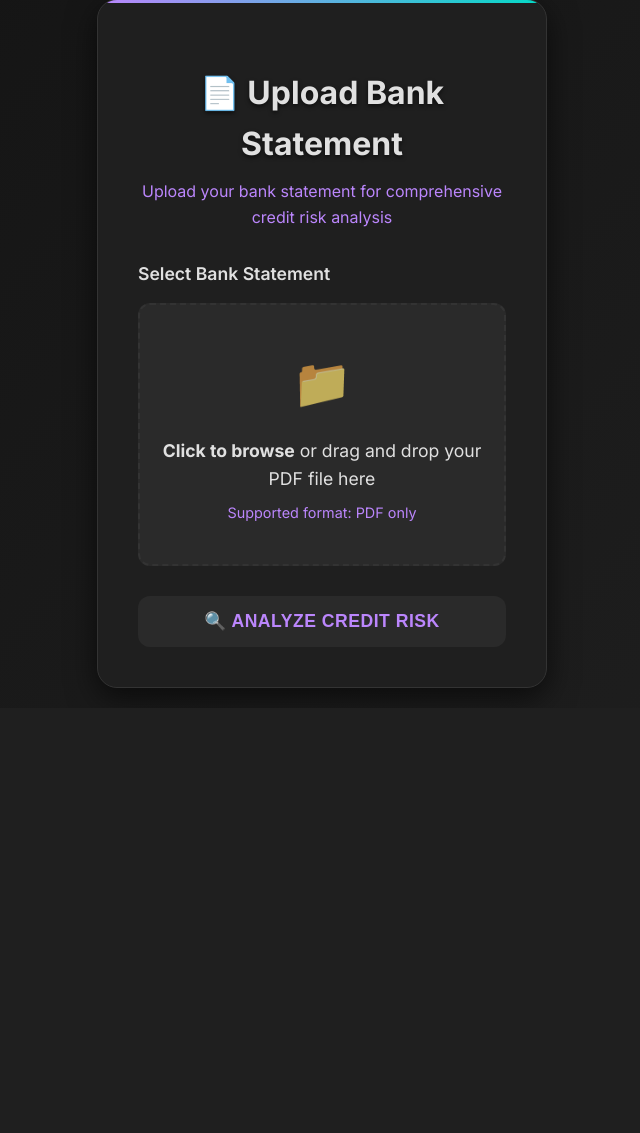
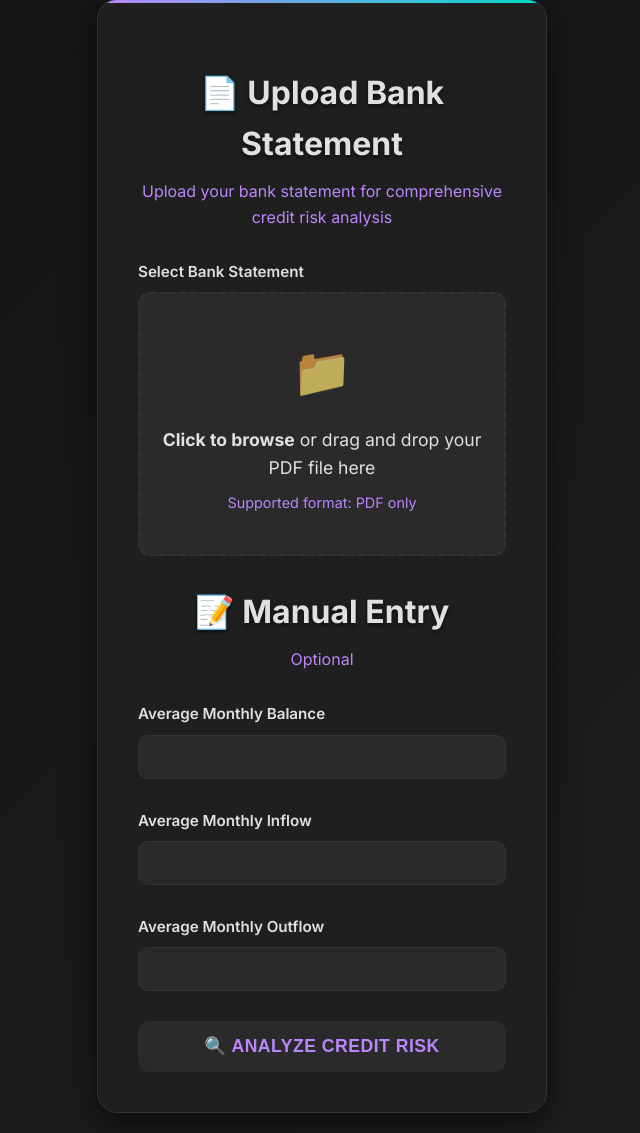
Before and after one commit to cadelxd/Credit-Risk-App, a Django app: page / in a window 1280 px wide. Shown: the part 305-1438 px from the top of the page, without its empty margins (318-958 px from the left). Before the commit the page ends 1005 px from the top, so only its background shows below. Run offline with Django 5.2, Linux system fonts and the light colour scheme; the visitor is signed in with stand-in values (Sample User, id 1).

Commit message:
added manual entry form

```diff
--- a/CreditRiskApp/static/CreditRiskApp/styles.css
+++ b/CreditRiskApp/static/CreditRiskApp/styles.css
@@ -137,6 +137,7 @@ input[type="text"],
 input[type="password"],
 input[type="email"],
 input[type="file"],
+input[type="number"],
 select,
 textarea {
     width: 100%;
@@ -153,6 +154,7 @@ textarea {
 input[type="text"]:focus,
 input[type="password"]:focus,
 input[type="email"]:focus,
+input[type="number"]:focus,
 select:focus,
 textarea:focus {
     border-color: var(--accent-primary);
--- a/CreditRiskApp/templates/CreditRiskApp/upload.html
+++ b/CreditRiskApp/templates/CreditRiskApp/upload.html
@@ -14,7 +14,6 @@
 
 {% block content %}
 <h1>Credit Risk Analysis</h1>
-
 <div class="upload-section">
     <div class="form-container">
         <div class="upload-header">
@@ -49,6 +48,22 @@
                     </div>
                 </div>
             </div>
+            <div class="upload-header">
+                <h2>📝 Manual Entry</h2>
+                <p>Optional</p>
+            </div>
+            <div class="form-group">
+                <label for="id_avg_balance">Average Monthly Balance</label>
+                <input type="number" name="avg_balance" id="id_avg_balance">
+            </div>
+            <div class="form-group">
+                <label for="id_avg_inflow">Average Monthly Inflow</label>
+                <input type="number" name="avg_inflow" id="id_avg_inflow">
+            </div>
+            <div class="form-group">
+                <label for="id_avg_outflow">Average Monthly Outflow</label>
+                <input type="number" name="avg_outflow" id="id_avg_outflow">
+            </div>
 
             <button type="submit" id="analyzeBtn" disabled>
                 <span class="btn-text">🔍 Analyze Credit Risk</span>
@@ -56,9 +71,12 @@
         </form>
     </div>
 </div>
+
+
 {% endblock %}
 
 {% block extra_css %}
+{{ block.super }}
 <style>
     .upload-section {
         display: grid;
@@ -75,6 +93,22 @@
         border-radius: 20px;
         box-shadow: 0 10px 30px var(--shadow);
         transition: all 0.3s ease;
+    }
+
+    input[type="number"] {
+        background-color: var(--bg-tertiary);
+        border: 1px solid var(--border-color);
+        border-radius: 10px;
+        padding: 12px 16px;
+        color: var(--text-primary);
+        width: 100%;
+        font-size: 1rem;
+        transition: border 0.3s ease;
+    }
+
+    input[type="number"]:focus {
+        border-color: var(--accent-primary);
+        outline: none;
     }
 
     .form-container.focused {
@@ -104,10 +138,10 @@
 
     .form-group label {
         display: block;
-        margin-bottom: 15px;
+        margin-bottom: 8px;
         color: var(--text-primary);
         font-weight: 600;
-        font-size: 1.1rem;
+        font-size: 0.95rem;
     }
 
     .file-upload-area {
@@ -200,6 +234,7 @@
         padding: 0;
         line-height: 1;
     }
+
 
     .remove-file:hover {
         transform: scale(1.1);
@@ -377,23 +412,18 @@
 
 {% block extra_js %}
 <script>
-    // File Upload Functionality
     function setupFileUpload() {
         const fileInput = document.querySelector('input[type="file"]');
         const fileUploadArea = document.getElementById('fileUploadArea');
         const filePreview = document.getElementById('filePreview');
-        const fileName = document.getElementById('fileName');
-        const fileSize = document.getElementById('fileSize');
         const analyzeBtn = document.getElementById('analyzeBtn');
         const progressFill = document.getElementById('progressFill');
         const progressText = document.getElementById('progressText');
 
-        // File input change event
         fileInput.addEventListener('change', function(e) {
             handleFileSelect(e.target.files);
         });
 
-        // Drag and drop events
         fileUploadArea.addEventListener('dragover', function(e) {
             e.preventDefault();
             fileUploadArea.classList.add('dragover');
@@ -417,7 +447,7 @@
         function handleFileSelect(files) {
             if (!files || files.length === 0) return;
 
-            filePreview.innerHTML = '';  // Clear previous preview
+            filePreview.innerHTML = '';
             let valid = true;
 
             Array.from(files).forEach(file => {
@@ -438,20 +468,15 @@
                 sizeSpan.className = 'file-size';
                 sizeSpan.textContent = formatFileSize(file.size);
 
-                // Create remove button
                 const removeBtn = document.createElement('button');
                 removeBtn.type = 'button';
                 removeBtn.className = 'remove-file';
                 removeBtn.textContent = '✕';
 
-                // Remove file preview and clear input if no files left
                 removeBtn.addEventListener('click', () => {
                     fileInfo.remove();
-
-                    // If no previews left, hide preview area and disable analyze button
+                    fileInput.value = '';
                     if (filePreview.children.length === 0) {
-                        const fileInput = document.querySelector('input[type="file"]');
-                        fileInput.value = '';
                         analyzeBtn.disabled = true;
                         filePreview.style.display = 'none';
                     }
@@ -459,27 +484,16 @@
 
                 fileInfo.appendChild(nameSpan);
                 fileInfo.appendChild(sizeSpan);
-                fileInfo.appendChild(removeBtn);  // Append remove button here
+                fileInfo.appendChild(removeBtn);
                 filePreview.appendChild(fileInfo);
             });
 
             if (valid) {
                 filePreview.style.display = 'block';
-                analyzeBtn.disabled = false;
                 simulateUploadProgress();
-            } else {
-                analyzeBtn.disabled = true;
             }
-        }
 
-
-
-        function formatFileSize(bytes) {
-            if (bytes === 0) return '0 Bytes';
-            const k = 1024;
-            const sizes = ['Bytes', 'KB', 'MB', 'GB'];
-            const i = Math.floor(Math.log(bytes) / Math.log(k));
-            return parseFloat((bytes / Math.pow(k, i)).toFixed(2)) + ' ' + sizes[i];
+            checkAnalyzeButtonState();
         }
 
         function simulateUploadProgress() {
@@ -492,12 +506,35 @@
             }, 500);
         }
 
+        function formatFileSize(bytes) {
+            if (bytes === 0) return '0 Bytes';
+            const k = 1024;
+            const sizes = ['Bytes', 'KB', 'MB', 'GB'];
+            const i = Math.floor(Math.log(bytes) / Math.log(k));
+            return parseFloat((bytes / Math.pow(k, i)).toFixed(2)) + ' ' + sizes[i];
+        }
+
+        function checkAnalyzeButtonState() {
+            const avgBalance = document.getElementById('id_avg_balance').value.trim();
+            const avgInflow = document.getElementById('id_avg_inflow').value.trim();
+            const avgOutflow = document.getElementById('id_avg_outflow').value.trim();
+            const fileUploaded = fileInput.files.length > 0;
+
+            if (
+                (avgBalance !== '' && avgInflow !== '' && avgOutflow !== '') ||
+                fileUploaded
+            ) {
+                analyzeBtn.disabled = false;
+            } else {
+                analyzeBtn.disabled = true;
+            }
+        }
+
         function showError(message) {
             const errorDiv = document.createElement('div');
             errorDiv.className = 'error-message';
             errorDiv.innerHTML = `⚠️ ${message}`;
 
-            // Remove existing error messages
             const existingError = fileUploadArea.parentNode.querySelector('.error-message');
             if (existingError) {
                 existingError.remove();
@@ -511,9 +548,13 @@
                 errorDiv.remove();
             }, 3000);
         }
+
+        // Watch manual input changes
+        ['id_avg_balance', 'id_avg_inflow', 'id_avg_outflow'].forEach(id => {
+            document.getElementById(id).addEventListener('input', checkAnalyzeButtonState);
+        });
     }
 
-    // Remove file function
     function removeFile() {
         const fileInput = document.querySelector('input[type="file"]');
         const filePreview = document.getElementById('filePreview');
@@ -524,7 +565,6 @@
         analyzeBtn.disabled = true;
     }
 
-    // Form submission handling
     function setupFormSubmission() {
         const uploadForm = document.getElementById('uploadForm');
         const analyzeBtn = document.getElementById('analyzeBtn');
@@ -533,9 +573,16 @@
             const btnText = analyzeBtn.querySelector('.btn-text');
             const fileInput = document.querySelector('input[type="file"]');
 
-            if (!fileInput.files.length) {
+            const avgBalance = document.getElementById('id_avg_balance').value.trim();
+            const avgInflow = document.getElementById('id_avg_inflow').value.trim();
+            const avgOutflow = document.getElementById('id_avg_outflow').value.trim();
+
+            const isManualFilled = avgBalance !== '' && avgInflow !== '' && avgOutflow !== '';
+            const isFileUploaded = fileInput && fileInput.files.length > 0;
+
+            if (!isManualFilled && !isFileUploaded) {
                 e.preventDefault();
-                showFormError('Please select a file to analyze.');
+                showFormError('Please upload a PDF or fill all manual fields.');
                 return;
             }
 
@@ -563,40 +610,16 @@
         }
     }
 
-    // Action button function
-    function analyzeAnother() {
-        removeFile();
-        const resultsSection = document.querySelector('.results-section');
-        if (resultsSection) {
-            resultsSection.style.opacity = '0';
-            setTimeout(() => {
-                resultsSection.style.display = 'none';
-            }, 300);
-        }
+    function setupEnhancedInteractions() {
+        const formContainer = document.querySelector('.form-container');
+        const inputs = document.querySelectorAll('input, button');
 
-        document.querySelector('.upload-section').scrollIntoView({
-            behavior: 'smooth'
+        inputs.forEach(input => {
+            input.addEventListener('focus', () => formContainer.classList.add('focused'));
+            input.addEventListener('blur', () => formContainer.classList.remove('focused'));
         });
     }
 
-    // Enhanced interactions
-    function setupEnhancedInteractions() {
-        const formContainer = document.querySelector('.form-container');
-
-        const inputs = document.querySelectorAll('input, button');
-        inputs.forEach(input => {
-            input.addEventListener('focus', function() {
-                formContainer.classList.add('focused');
-            });
-
-            input.addEventListener('blur', function() {
-                formContainer.classList.remove('focused');
-            });
-        });
-
-    }
-
-    // Initialize everything
     document.addEventListener('DOMContentLoaded', function() {
         setupFileUpload();
         setupFormSubmission();
--- a/CreditRiskApp/views.py
+++ b/CreditRiskApp/views.py
@@ -29,10 +29,27 @@ def home(request):
 
         form = PDFUploadForm(request.POST, request.FILES)
         uploaded_files = request.FILES.getlist('pdf_file')
+        summaries = []
 
+        # --- Manual Inputs ---
+        manual_data = {}
+        try:
+            avg_balance = request.POST.get('avg_balance')
+            avg_inflow = request.POST.get('avg_inflow')
+            avg_outflow = request.POST.get('avg_outflow')
+
+            if avg_balance and avg_inflow and avg_outflow:
+                manual_data = {
+                    'avg_monthly_balance': float(avg_balance),
+                    'avg_monthly_inflow': float(avg_inflow),
+                    'avg_monthly_outflow': float(avg_outflow)
+                }
+        except ValueError:
+            messages.error(request, "⚠️ Manual inputs must be valid numbers.")
+            return render(request, 'CreditRiskApp/upload.html', {'form': form})
+
+        # --- Process Uploaded PDFs ---
         if uploaded_files:
-            summaries = []
-
             for uploaded_file in uploaded_files:
                 try:
                     with tempfile.NamedTemporaryFile(delete=False, suffix=".pdf") as temp_pdf:
@@ -46,35 +63,42 @@ def home(request):
 
                 except Exception as e:
                     return render(request, 'CreditRiskApp/result.html', {
-                        'prediction': f"Error processing {uploaded_file.name}: {str(e)}"
+                        'prediction': f"⚠️ Error processing {uploaded_file.name}: {str(e)}"
                     })
 
-            if summaries:
-                df = pd.DataFrame(summaries)
-                aggregated = {
-                    'avg_balance': df['avg_monthly_balance'].mean(),
-                    'monthly_inflows': df['avg_monthly_inflow'].mean(),
-                    'monthly_outflows': df['avg_monthly_outflow'].mean()
-                }
+        # --- Combine Sources ---
+        data_sources = []
+        if manual_data:
+            data_sources.append(manual_data)
+        if summaries:
+            data_sources.extend(summaries)
 
-                model = joblib.load('data/model/xgb_credit_risk_model.joblib')
-                result = model.predict(pd.DataFrame([aggregated]))[0]
-                prediction = class_map[result]
-
-                return render(request, 'CreditRiskApp/result.html', {
-                    'prediction': prediction
-                })
-
-            return render(request, 'CreditRiskApp/result.html', {
-                'prediction': "⚠️ No valid data extracted from PDFs."
+        if not data_sources:
+            return render(request, 'CreditRiskApp/upload.html', {
+                'form': form,
+                'error': "Please provide either manual input, upload a valid PDF, or both."
             })
 
-        return render(request, 'CreditRiskApp/upload.html', {
-            'form': form,
-            'error': "Please upload at least one valid PDF."
+        # --- Aggregate Data ---
+        df = pd.DataFrame(data_sources)
+        aggregated = {
+            'avg_balance': df['avg_monthly_balance'].mean(),
+            'monthly_inflows': df['avg_monthly_inflow'].mean(),
+            'monthly_outflows': df['avg_monthly_outflow'].mean()
+        }
+
+        # --- Predict with Model ---
+        model = joblib.load('data/model/xgb_credit_risk_model.joblib')
+        result = model.predict(pd.DataFrame([aggregated]))[0]
+        prediction = class_map[result]
+
+        return render(request, 'CreditRiskApp/result.html', {
+            'prediction': prediction,
+            'aggregated': aggregated,
+            'used_manual': bool(manual_data),
+            'used_upload': bool(summaries)
         })
 
     else:
         form = PDFUploadForm()
-
-    return render(request, 'CreditRiskApp/upload.html', {'form': form})
+        return render(request, 'CreditRiskApp/upload.html', {'form': form})
```
